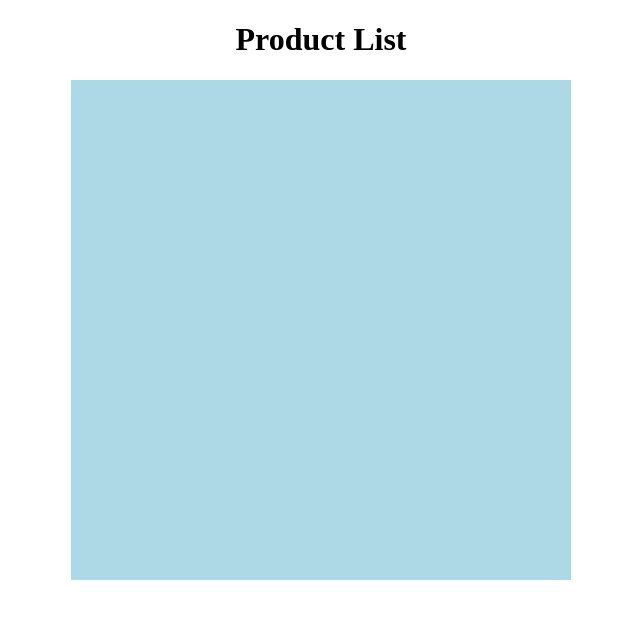
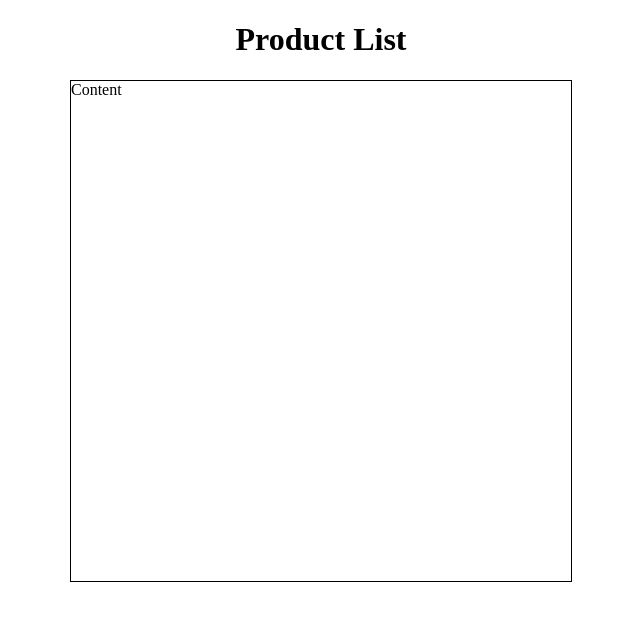
Before and after one commit to froghramar/angular-playground, an Angular app: page / in a window 1280 px wide. Shown: the top 618 px of the page, without its empty margins (319-959 px from the left). Built offline with nearby package versions, Linux system fonts and the light colour scheme.

Commit message:
make container scrollable

```diff
--- a/src/app/product-list/product-list.component.css
+++ b/src/app/product-list/product-list.component.css
@@ -1,6 +1,7 @@
 .scrollable-product-list {
 	height: 500px;
-	background-color: lightblue;
 	width: 500px;
 	margin: 0 auto;
+	position: relative;
+	border: 1px solid black;
 }
--- a/src/app/product-list/product-list.component.html
+++ b/src/app/product-list/product-list.component.html
@@ -3,5 +3,7 @@
 		Product List
 	</h1>
 	<div class="scrollable-product-list">
+		<app-virtual-scroll>
+		</app-virtual-scroll>
 	</div>
 </div>
--- a/src/app/virtual-scroll/virtual-scroll.component.css
+++ b/src/app/virtual-scroll/virtual-scroll.component.css
@@ -0,0 +1,10 @@
+.virtual-scroll-wrapper {
+	position: absolute;
+	top: 0;
+	bottom: 0;
+	width: 100%;
+	overflow-y: auto;
+}
+
+.virtual-scroll-container {
+}
--- a/src/app/virtual-scroll/virtual-scroll.component.html
+++ b/src/app/virtual-scroll/virtual-scroll.component.html
@@ -1,3 +1,7 @@
-<p>
-	virtual-scroll works!
-</p>
+<div class="virtual-scroll-wrapper">
+	<div
+		class="virtual-scroll-container"
+		[style.height.px]="virtualScrollContainerHeight">
+		Content
+	</div>
+</div>
--- a/src/app/virtual-scroll/virtual-scroll.component.ts
+++ b/src/app/virtual-scroll/virtual-scroll.component.ts
@@ -7,6 +7,8 @@ import { Component, OnInit } from '@angular/core';
 })
 export class VirtualScrollComponent implements OnInit {
 
+	virtualScrollContainerHeight = 1000;
+
 	constructor() { }
 
 	ngOnInit() {
--- a/src/app/virtual-scroll/virtual-scroll.module.ts
+++ b/src/app/virtual-scroll/virtual-scroll.module.ts
@@ -1,5 +1,6 @@
 import { NgModule, } from '@angular/core';
 import { CommonModule, } from '@angular/common';
+
 import { VirtualScrollComponent } from './virtual-scroll.component';
 
 @NgModule({
@@ -8,6 +9,9 @@ import { VirtualScrollComponent } from './virtual-scroll.component';
 	],
 	declarations: [
 		VirtualScrollComponent
+	],
+	exports: [
+		VirtualScrollComponent
 	]
 })
 export class VirtualScrollModule { }
```
